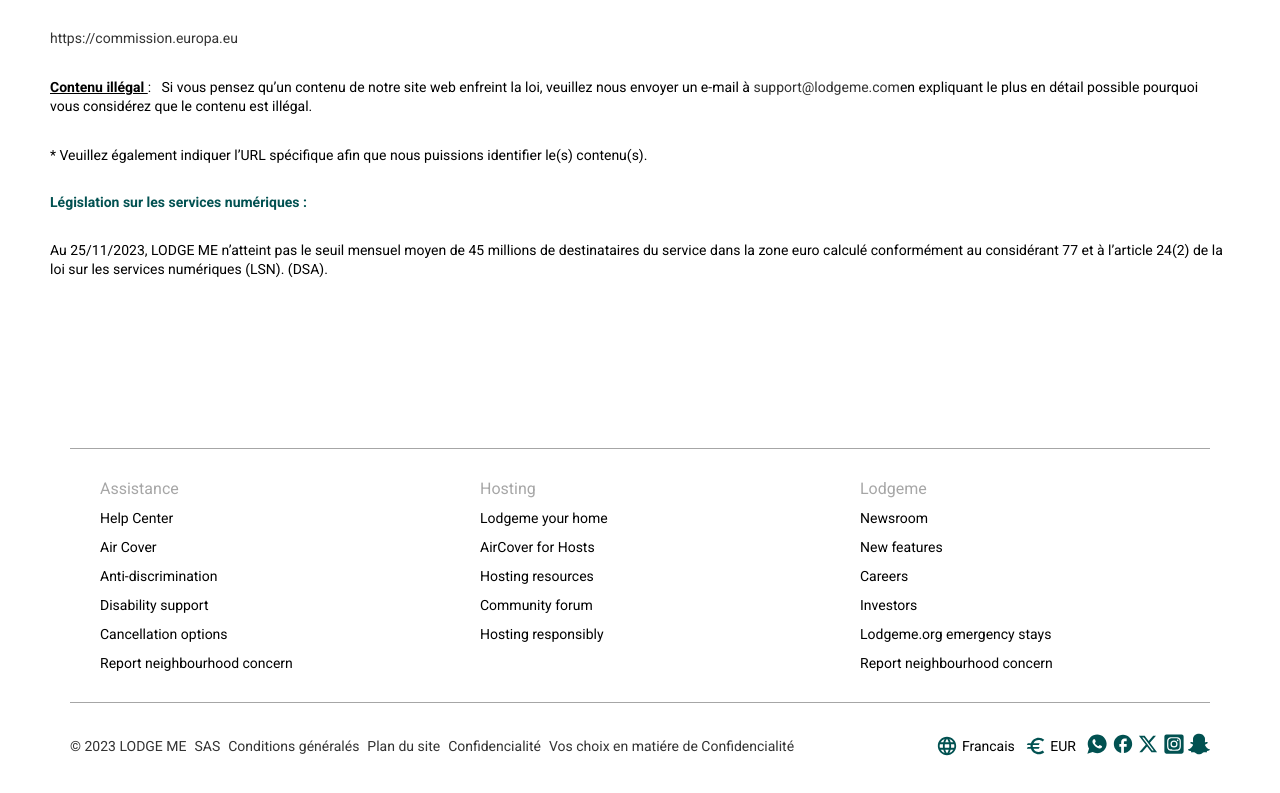
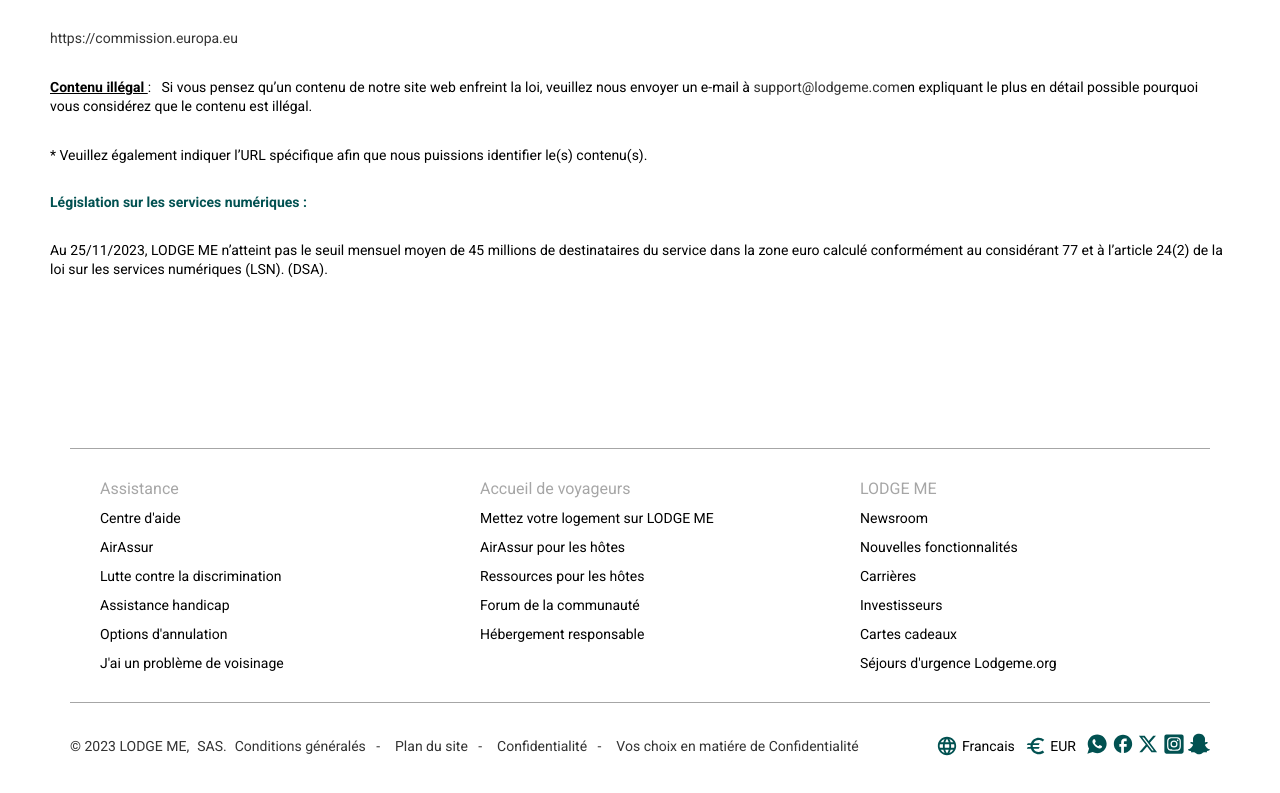
Before and after one commit to Adithyavarun-creator/lodgeme-trial, a React (Create React App) app: page /company-details in a window 1280 px wide. Shown: the part 935-1728 px from the top of the page. Built offline with nearby package versions, Linux system fonts and the light colour scheme.

Commit message:
footer updates

```diff
--- a/src/components/Footer/Footer.jsx
+++ b/src/components/Footer/Footer.jsx
@@ -22,91 +22,101 @@
             <span className="footer_heading"> {t("assistance")}</span>
           </div>
           <div>
-            <span className="footer_subheading">{t("helpCentre")}</span>
+            <span className="footer_subheading">Centre d'aide</span>
           </div>
           <div>
-            <span className="footer_subheading">{t("airCover")}</span>
-          </div>
-          <div>
-            <span className="footer_subheading">Anti-discrimination</span>
-          </div>
-          <div>
-            <span className="footer_subheading">{t("disabilitysupport")}</span>
+            <span className="footer_subheading">AirAssur</span>
           </div>
           <div>
             <span className="footer_subheading">
-              {t("cancellationoptions")}
+              Lutte contre la discrimination
             </span>
           </div>
           <div>
-            <span className="footer_subheading">{t("report")}</span>
+            <span className="footer_subheading">Assistance handicap</span>
+          </div>
+          <div>
+            <span className="footer_subheading">Options d'annulation</span>
+          </div>
+          <div>
+            <span className="footer_subheading">
+              J'ai un problème de voisinage
+            </span>
           </div>
         </div>
 
         <div className="footer_grid">
           <div>
-            <span className="footer_heading">{t("hosting")}</span>
+            <span className="footer_heading">Accueil de voyageurs</span>
           </div>
           <div>
-            <span className="footer_subheading">{t("lodgemeyourhome")}</span>
+            <span className="footer_subheading">
+              Mettez votre logement sur LODGE ME
+            </span>
           </div>
           <div>
-            <span className="footer_subheading">{t("aircoverhosts")}</span>
+            <span className="footer_subheading">AirAssur pour les hôtes</span>
           </div>
           <div>
-            <span className="footer_subheading">{t("resources")}</span>
+            <span className="footer_subheading">Ressources pour les hôtes</span>
           </div>
           <div>
-            <span className="footer_subheading">{t("forum")}</span>
+            <span className="footer_subheading">Forum de la communauté</span>
           </div>
           <div>
-            <span className="footer_subheading">{t("responsibly")}</span>
+            <span className="footer_subheading">Hébergement responsable</span>
           </div>
         </div>
 
         <div className="footer_grid">
           <div>
-            <span className="footer_heading">Lodgeme</span>
+            <span className="footer_heading">LODGE ME</span>
           </div>
           <div>
-            <span className="footer_subheading">{t("newsRoom")}</span>
+            <span className="footer_subheading">Newsroom</span>
           </div>
           <div>
-            <span className="footer_subheading">{t("featues")}</span>
+            <span className="footer_subheading">Nouvelles fonctionnalités</span>
           </div>
           <div>
-            <span className="footer_subheading">{t("careers")}</span>
+            <span className="footer_subheading">Carrières</span>
           </div>
           <div>
-            <span className="footer_subheading">{t("investors")}</span>
+            <span className="footer_subheading">Investisseurs</span>
           </div>
           <div>
-            <span className="footer_subheading">{t("emergency")} </span>
+            <span className="footer_subheading">Cartes cadeaux </span>
           </div>
           <div>
-            <span className="footer_subheading">{t("report")} </span>
+            <span className="footer_subheading">
+              Séjours d'urgence Lodgeme.org
+            </span>
           </div>
         </div>
       </div>
 
       <div className="footer_copyright">
         <div className="footer_center">
-          <Link className="linkStyle footer_centertext">© 2023 LODGE ME</Link>
-          <Link className="linkStyle footer_centertext">SAS</Link>
+          <Link className="linkStyle footer_centertext">© 2023 LODGE ME,</Link>
+          <Link className="linkStyle footer_centertext">SAS.</Link>
           <Link className="linkStyle footer_centertext">
-            Conditions généralés
+            Conditions généralés &nbsp; - &nbsp;
           </Link>
-          <Link className="linkStyle footer_centertext">Plan du site</Link>
-          <Link className="linkStyle footer_centertext">Confidencialité</Link>
           <Link className="linkStyle footer_centertext">
-            Vos choix en matiére de Confidencialité
+            Plan du site &nbsp; - &nbsp;
+          </Link>
+          <Link className="linkStyle footer_centertext">
+            Confidentialité &nbsp; - &nbsp;
+          </Link>
+          <Link className="linkStyle footer_centertext">
+            Vos choix en matiére de Confidentialité
           </Link>
 
           {/* <Link to="/company-details" className="linkStyle footer_centertext">
             Company Details
           </Link> */}
         </div>
-        <div></div>
+        {/* <div></div> */}
 
         <div className="footer_socialicons">
           <div className="footer_socialiconbox">
--- a/src/components/Footer/FooterStyles.js
+++ b/src/components/Footer/FooterStyles.js
@@ -158,11 +158,11 @@
       font-size: 12px;
     }
     @media ${devices.smallTabs} {
-      font-size: 10px;
+      font-size: 8px;
     }
 
     @media ${devices.smallMobiles} {
-      font-size: 6px;
+      font-size: 5px;
     }
   }
 
```
